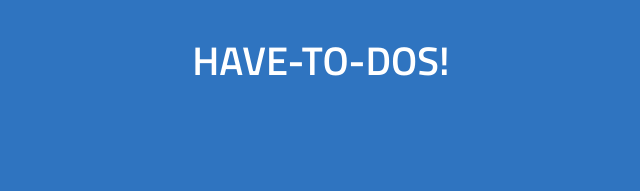
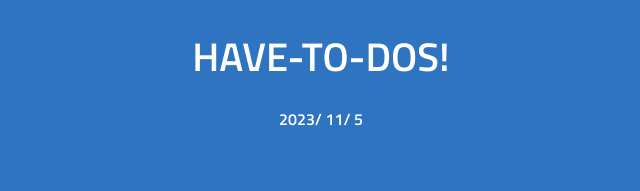
Before and after one commit to Daisy-Wang-Dev/todos, a React (Create React App) app: page / in a window 1280 px wide. Shown: the top 191 px of the page, without its empty margins (319-959 px from the left). Built offline with nearby package versions, Linux system fonts and the light colour scheme.

Commit message:
Add more style to the header

```diff
--- a/src/components/Header/Header.scss
+++ b/src/components/Header/Header.scss
@@ -1,9 +1,17 @@
 .header {
+  display: flex;
+  flex-direction: column;
+  justify-content: space-between;
+  align-items: center;
+  margin: 1.6rem 0;
   &__name {
+    padding: 1rem 0;
     font-size: 40px;
-    margin: 30px 0;
     color: #ffffff;
     z-index: 1;
-    text-align: center;
+  }
+  &__date {
+    padding: 1rem 0;
+    color: #ffffff;
   }
 }
--- a/src/components/Header/Header.tsx
+++ b/src/components/Header/Header.tsx
@@ -1,11 +1,15 @@
 import "./Header.scss";
 
 const Header: React.FC = () => {
+  const today = new Date();
   return (
     <>
       <header className="header">
         <h1 className="header__name">HAVE-TO-DOS!</h1>
-        </header>
+        <h4 className="header__date">
+          {today.getFullYear()}/ {today.getMonth()}/ {today.getDay()}
+        </h4>
+      </header>
     </>
   );
 };
```
